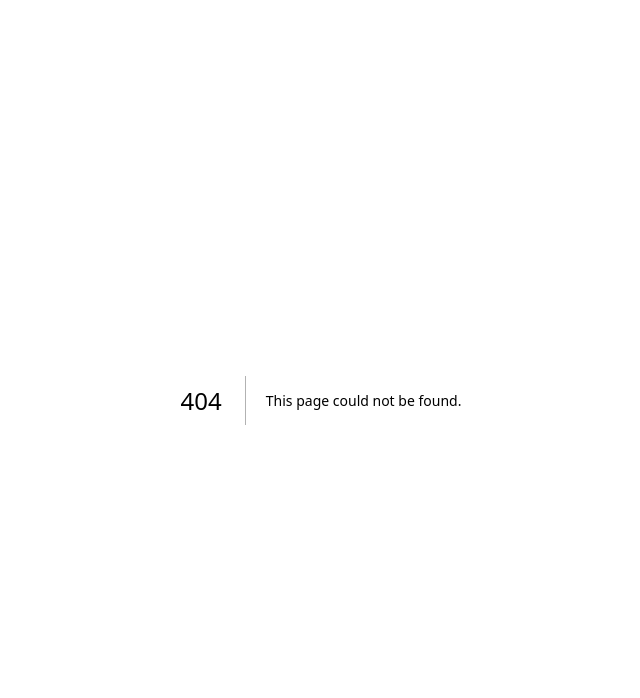
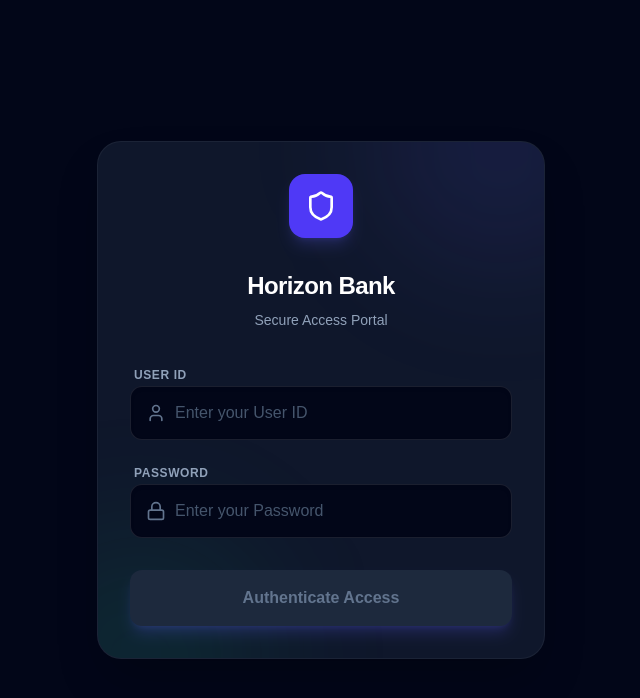
Before and after one commit to MuthukrishnanU/banking-bot-mongo, a Next.js app in the folder frontend/: page /login in a window 1280 px wide. Before the commit this address had no page. Shown: the top 698 px of the page, without its empty margins (319-959 px from the left). Built offline with nearby package versions, Linux system fonts and the light colour scheme.

Commit message:
Added login functionality

```diff
--- /dev/null
+++ b/frontend/src/app/login/page.tsx
@@ -0,0 +1,120 @@
+"use client";
+
+import { useState } from "react";
+import { useRouter } from "next/navigation";
+import { Shield, Lock, User, Loader2, AlertCircle } from "lucide-react";
+import axios from "axios";
+
+const API_BASE_URL = "http://localhost:8000";
+
+export default function LoginPage() {
+  const router = useRouter();
+  const [userId, setUserId] = useState("");
+  const [password, setPassword] = useState("");
+  const [isLoading, setIsLoading] = useState(false);
+  const [error, setError] = useState("");
+
+  const handleLogin = async (e: React.FormEvent) => {
+    e.preventDefault();
+    if (!userId.trim() || !password.trim()) return;
+
+    setIsLoading(true);
+    setError("");
+
+    try {
+      const response = await axios.post(`${API_BASE_URL}/login`, {
+        userId,
+        password
+      });
+
+      if (response.data.message === "Login successful") {
+        localStorage.setItem("userId", userId);
+        router.push("/");
+      }
+    } catch (err: any) {
+      setError(err.response?.data?.detail || "Authentication failed. Please try again.");
+    } finally {
+      setIsLoading(false);
+    }
+  };
+
+  return (
+    <div className="min-h-screen bg-slate-950 flex items-center justify-center p-4 selection:bg-indigo-500/30">
+      <div className="w-full max-w-md bg-slate-900 border border-white/5 rounded-3xl p-8 shadow-2xl relative overflow-hidden">
+        {/* Decorative background blur */}
+        <div className="absolute top-0 right-0 w-64 h-64 bg-indigo-500/10 rounded-full blur-3xl -translate-y-1/2 translate-x-1/3 pointer-events-none" />
+        <div className="absolute bottom-0 left-0 w-64 h-64 bg-emerald-500/10 rounded-full blur-3xl translate-y-1/2 -translate-x-1/3 pointer-events-none" />
+
+        <div className="relative z-10">
+          <div className="flex justify-center mb-8">
+            <div className="w-16 h-16 bg-indigo-600 rounded-2xl flex items-center justify-center shadow-lg shadow-indigo-500/20">
+              <Shield className="w-8 h-8 text-white" />
+            </div>
+          </div>
+
+          <div className="text-center mb-8">
+            <h1 className="text-2xl font-bold text-white tracking-tight">Horizon Bank</h1>
+            <p className="text-sm text-slate-400 mt-2 font-medium">Secure Access Portal</p>
+          </div>
+
+          {error && (
+            <div className="mb-6 p-4 rounded-xl bg-rose-500/10 border border-rose-500/20 text-rose-400 flex items-start gap-3 animate-in fade-in slide-in-from-top-2">
+              <AlertCircle className="w-5 h-5 shrink-0 mt-0.5" />
+              <p className="text-sm font-medium">{error}</p>
+            </div>
+          )}
+
+          <form onSubmit={handleLogin} className="space-y-5">
+            <div className="space-y-2">
+              <label className="text-xs font-bold text-slate-400 uppercase tracking-wider ml-1">User ID</label>
+              <div className="relative">
+                <div className="absolute inset-y-0 left-0 pl-4 flex items-center pointer-events-none">
+                  <User className="w-5 h-5 text-slate-500" />
+                </div>
+                <input
+                  type="text"
+                  value={userId}
+                  onChange={(e) => setUserId(e.target.value)}
+                  placeholder="Enter your User ID"
+                  className="w-full bg-slate-950 border border-white/10 rounded-xl pl-11 pr-4 py-3.5 text-white placeholder:text-slate-600 focus:ring-2 focus:ring-indigo-500 outline-none transition-all shadow-inner"
+                  required
+                />
+              </div>
+            </div>
+
+            <div className="space-y-2">
+              <label className="text-xs font-bold text-slate-400 uppercase tracking-wider ml-1">Password</label>
+              <div className="relative">
+                <div className="absolute inset-y-0 left-0 pl-4 flex items-center pointer-events-none">
+                  <Lock className="w-5 h-5 text-slate-500" />
+                </div>
+                <input
+                  type="password"
+                  value={password}
+                  onChange={(e) => setPassword(e.target.value)}
+                  placeholder="Enter your Password"
+                  className="w-full bg-slate-950 border border-white/10 rounded-xl pl-11 pr-4 py-3.5 text-white placeholder:text-slate-600 focus:ring-2 focus:ring-indigo-500 outline-none transition-all shadow-inner"
+                  required
+                />
+              </div>
+            </div>
+
+            <button
+              type="submit"
+              disabled={isLoading || !userId || !password}
+              className="w-full bg-indigo-600 hover:bg-indigo-500 disabled:bg-slate-800 disabled:text-slate-500 text-white font-bold py-4 rounded-xl transition-all shadow-lg shadow-indigo-500/20 flex items-center justify-center gap-2 mt-8 group"
+            >
+              {isLoading ? (
+                <Loader2 className="w-5 h-5 animate-spin" />
+              ) : (
+                <>
+                  Authenticate Access
+                </>
+              )}
+            </button>
+          </form>
+        </div>
+      </div>
+    </div>
+  );
+}
--- a/frontend/src/app/page.tsx
+++ b/frontend/src/app/page.tsx
@@ -1,6 +1,7 @@
 "use client";
 
 import { useState, useEffect, useRef } from "react";
+import { useRouter } from "next/navigation";
 import {
   Mic,
   Send,
@@ -12,7 +13,9 @@ import {
   CheckCircle,
   AlertCircle,
   Loader2,
-  Volume2
+  Volume2,
+  User,
+  LogOut
 } from "lucide-react";
 import axios from "axios";
 
@@ -20,7 +23,9 @@ import axios from "axios";
 const API_BASE_URL = "http://localhost:8000";
 
 export default function Home() {
+  const router = useRouter();
   const [files, setFiles] = useState<{ id: string; name: string }[]>([]);
+  const [userId, setUserId] = useState<string | null>(null);
   const [selectedFile, setSelectedFile] = useState<string>("");
   const [isIngesting, setIsIngesting] = useState(false);
   const [ingestStatus, setIngestStatus] = useState<{ type: 'success' | 'error', message: string } | null>(null);
@@ -34,12 +39,23 @@ export default function Home() {
   const chatEndRef = useRef<HTMLDivElement>(null);
 
   useEffect(() => {
+    const storedUserId = localStorage.getItem("userId");
+    if (!storedUserId) {
+      router.push("/login");
+    } else {
+      setUserId(storedUserId);
       fetchFiles();
-  }, []);
+    }
+  }, [router]);
 
   useEffect(() => {
     chatEndRef.current?.scrollIntoView({ behavior: "smooth" });
   }, [chatHistory]);
+
+  const handleLogout = () => {
+    localStorage.removeItem("userId");
+    router.push("/login");
+  };
 
   const fetchFiles = async () => {
     try {
@@ -76,6 +92,8 @@ export default function Home() {
     try {
       const formData = new FormData();
       formData.append("text", userMessage);
+      if (userId) formData.append("user_id", userId);
+
       const response = await axios.post(`${API_BASE_URL}/query`, formData);
 
       setChatHistory(prev => [...prev, {
@@ -124,6 +142,8 @@ export default function Home() {
     try {
       const formData = new FormData();
       formData.append("audio", blob, "recording.webm");
+      if (userId) formData.append("user_id", userId);
+
       const response = await axios.post(`${API_BASE_URL}/query`, formData);
 
       setChatHistory(prev => [...prev, {
@@ -219,11 +239,28 @@ export default function Home() {
               Token Usage Tracker
             </button>
           </div>
+          <div className="flex items-center gap-4">
+            <div className="flex flex-col items-end gap-1">
+              {userId && (
+                <div className="flex items-center gap-2 text-xs font-bold text-slate-300 bg-slate-800/50 px-3 py-1.5 rounded-full border border-white/5">
+                  <User className="w-3.5 h-3.5 text-indigo-400" />
+                  Hi {userId}
+                </div>
+              )}
               <div className="flex items-center gap-6 text-sm text-slate-400">
                 <span className="flex items-center gap-2">
                   <div className="w-2 h-2 rounded-full bg-emerald-500 animate-pulse" />
                   Connected
                 </span>
+              </div>
+            </div>
+            <button
+              onClick={handleLogout}
+              className="p-2.5 bg-slate-800/50 hover:bg-rose-500/10 text-slate-400 hover:text-rose-400 rounded-xl border border-white/5 hover:border-rose-500/20 transition-all group"
+              title="Logout"
+            >
+              <LogOut className="w-5 h-5 group-hover:scale-110 transition-transform" />
+            </button>
           </div>
         </header>
 
--- a/frontend/src/app/tracker/page.tsx
+++ b/frontend/src/app/tracker/page.tsx
@@ -8,6 +8,7 @@ const API_BASE_URL = "http://localhost:8000";
 
 interface UsageData {
   _id: string;
+  userId?: string;
   query: string;
   tokens: number;
   timestamp: number;
@@ -82,6 +83,7 @@ export default function TrackerPage() {
               <thead>
                 <tr className="bg-white/5">
                   <th className="px-6 py-4 text-xs font-bold uppercase tracking-wider text-slate-400 border-b border-white/5">ID</th>
+                  <th className="px-6 py-4 text-xs font-bold uppercase tracking-wider text-slate-400 border-b border-white/5">User ID</th>
                   <th className="px-6 py-4 text-xs font-bold uppercase tracking-wider text-slate-400 border-b border-white/5">Query</th>
                   <th className="px-6 py-4 text-xs font-bold uppercase tracking-wider text-slate-400 border-b border-white/5">Timestamp</th>
                   <th className="px-6 py-4 text-xs font-bold uppercase tracking-wider text-slate-400 border-b border-white/5 text-right">Tokens Used</th>
@@ -90,7 +92,7 @@ export default function TrackerPage() {
               <tbody className="divide-y divide-white/5">
                 {isLoading ? (
                   <tr>
-                    <td colSpan={4} className="px-6 py-20 text-center text-slate-500">
+                    <td colSpan={5} className="px-6 py-20 text-center text-slate-500">
                       <div className="flex flex-col items-center gap-3">
                         <Loader2 className="w-8 h-8 animate-spin text-indigo-500" />
                         <p className="font-medium">Loading usage analytics...</p>
@@ -99,7 +101,7 @@ export default function TrackerPage() {
                   </tr>
                 ) : usage.length === 0 ? (
                   <tr>
-                    <td colSpan={4} className="px-6 py-20 text-center text-slate-500">
+                    <td colSpan={5} className="px-6 py-20 text-center text-slate-500">
                       <div className="flex flex-col items-center gap-3">
                         <Database className="w-8 h-8 opacity-20" />
                         <p className="font-medium">No usage data found in semantic cache.</p>
@@ -112,6 +114,9 @@ export default function TrackerPage() {
                       <tr key={item._id} className="hover:bg-white/[0.02] transition-colors group">
                         <td className="px-6 py-4 font-mono text-[10px] text-slate-500 group-hover:text-slate-400">
                           {item._id}
+                        </td>
+                        <td className="px-6 py-4 text-sm font-medium text-slate-300">
+                          {item.userId || "NA"}
                         </td>
                         <td className="px-6 py-4 text-sm font-medium text-slate-200">
                           {item.query || "NA"}
@@ -127,7 +132,7 @@ export default function TrackerPage() {
                       </tr>
                     ))}
                     <tr className="bg-indigo-600/5 font-bold">
-                      <td colSpan={3} className="px-6 py-5 text-sm text-white uppercase tracking-wider">
+                      <td colSpan={4} className="px-6 py-5 text-sm text-white uppercase tracking-wider">
                         Total Tokens
                       </td>
                       <td className="px-6 py-5 text-lg text-right text-indigo-400">
```
Also changed, not shown: 2 other files (tests, documents, lock files or other folders). Lines whose indentation alone changed are shown as unchanged.
